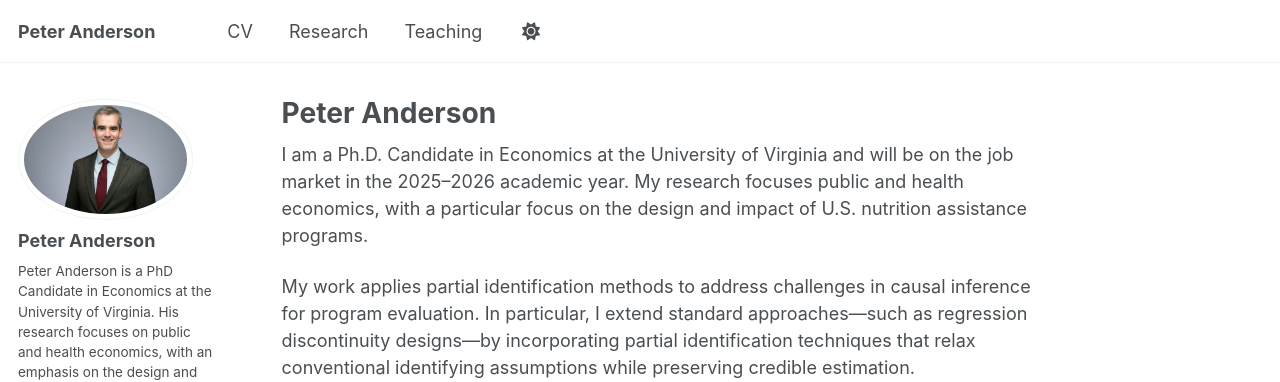
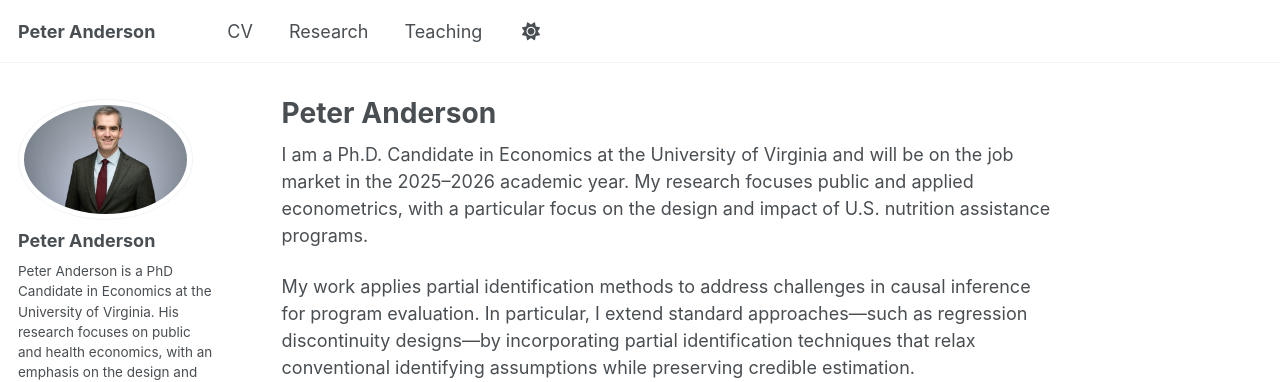
Before and after one commit to PeterMichaelAnderson/PeterMichaelAnderson.github.io, a Jekyll site: the page built from index.md, in a window 1280 px wide. Shown: the top 382 px of the page. Built offline with Jekyll 4.4.1, drawn with Linux system fonts in a browser that asks for light colours.

Commit message:
Update index.md

```diff
--- a/index.md
+++ b/index.md
@@ -5,7 +5,7 @@ permalink: /
 author_profile: true
 ---
 
-I am a Ph.D. Candidate in Economics at the University of Virginia and will be on the job market in the 2025–2026 academic year. My research focuses public and health economics, with a particular focus on the design and impact of U.S. nutrition assistance programs.
+I am a Ph.D. Candidate in Economics at the University of Virginia and will be on the job market in the 2025–2026 academic year. My research focuses public and applied econometrics, with a particular focus on the design and impact of U.S. nutrition assistance programs.
 
 My work applies partial identification methods to address challenges in causal inference for program evaluation. In particular, I extend standard approaches—such as regression discontinuity designs—by incorporating partial identification techniques that relax conventional identifying assumptions while preserving credible estimation.
 
```
